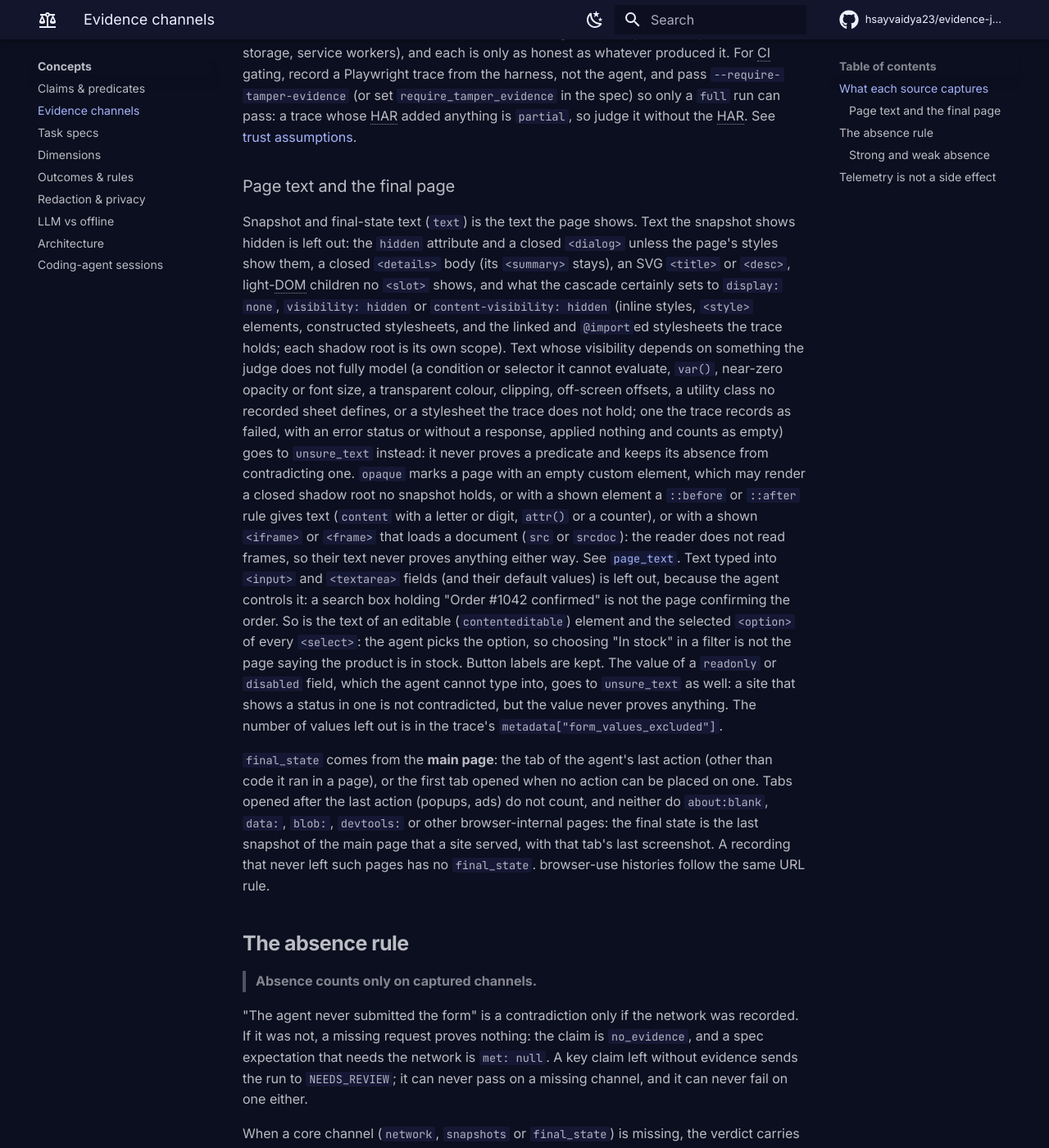
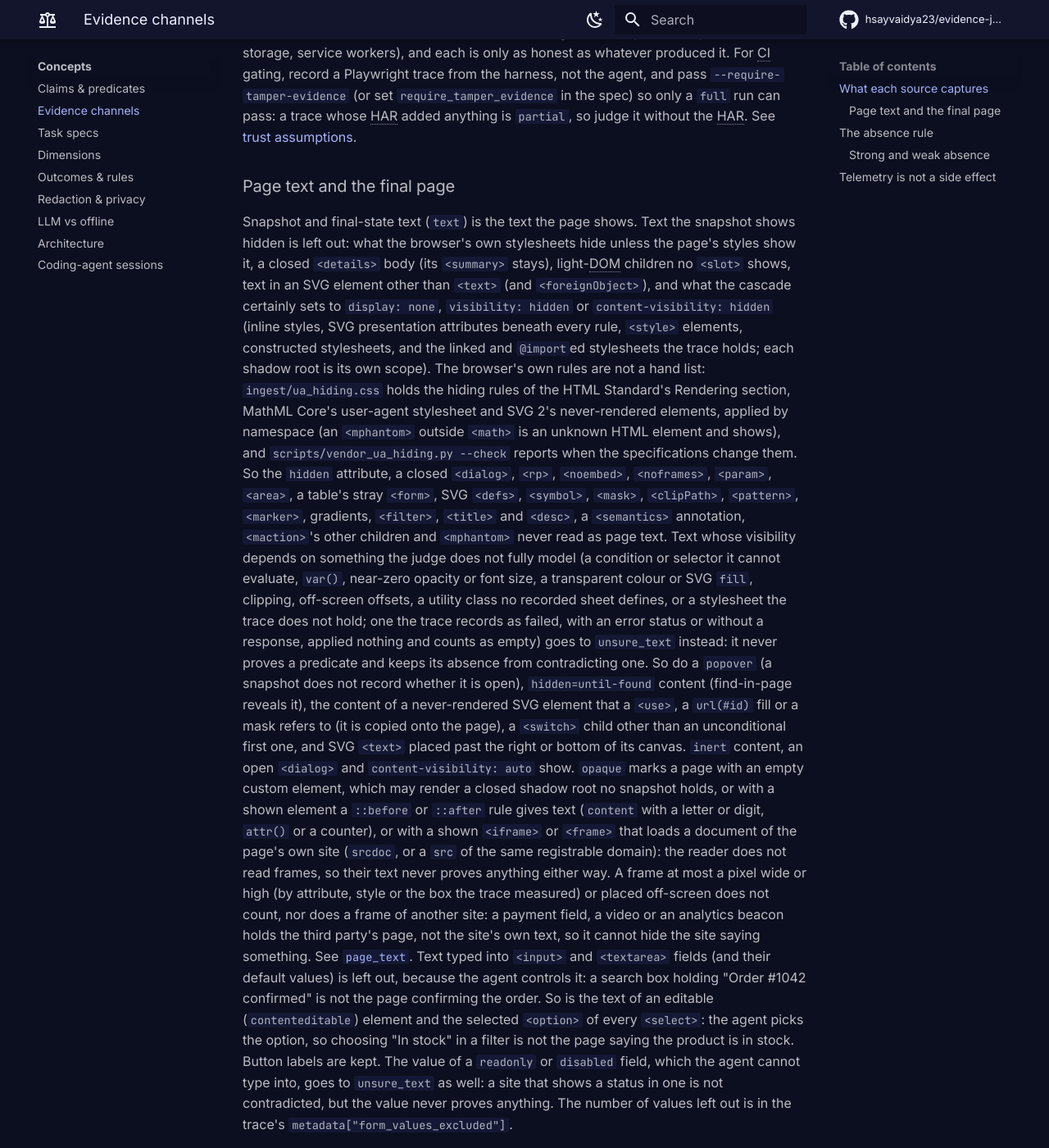
Before and after one commit to hsayvaidya23/evidence-judge, an MkDocs documentation site: the page built from docs/concepts/evidence-channels.md, in a window 1280 px wide and 1400 px high, scrolled down 1908 px. Shown: the whole window at 82% size. Built offline with MkDocs 1.6.1 and Material for MkDocs 9.7.7, drawn with Linux system fonts in a browser that asks for light colours; comment, search, counter and statistics services are not loaded.

Commit message:
fix(ingest): judge recorded frames by their own URLs and measured box

```diff
--- a/docs/concepts/evidence-channels.md
+++ b/docs/concepts/evidence-channels.md
@@ -59,21 +59,39 @@ run can pass: a trace whose HAR added anything is `partial`, so judge it without
 ### Page text and the final page
 
 Snapshot and final-state text (`text`) is the text the page shows. Text the snapshot shows
-hidden is left out: the `hidden` attribute and a closed `<dialog>` unless the page's styles
-show them, a closed `<details>` body (its `<summary>` stays), an SVG `<title>` or `<desc>`,
-light-DOM children no `<slot>` shows, and what the cascade certainly sets to `display: none`,
-`visibility: hidden` or `content-visibility: hidden` (inline styles, `<style>` elements,
-constructed stylesheets, and the linked and `@import`ed stylesheets the trace holds; each shadow
-root is its own scope). Text whose visibility depends on something the judge does not fully
+hidden is left out: what the browser's own stylesheets hide unless the page's styles show it, a
+closed `<details>` body (its `<summary>` stays), light-DOM children no `<slot>` shows, text in an
+SVG element other than `<text>` (and `<foreignObject>`), and what the cascade certainly sets to
+`display: none`, `visibility: hidden` or `content-visibility: hidden` (inline styles, SVG
+presentation attributes beneath every rule, `<style>` elements, constructed stylesheets, and the
+linked and `@import`ed stylesheets the trace holds; each shadow root is its own scope). The
+browser's own rules are not a hand list: `ingest/ua_hiding.css` holds the hiding rules of the
+HTML Standard's Rendering section, MathML Core's user-agent stylesheet and SVG 2's
+never-rendered elements, applied by namespace (an `<mphantom>` outside `<math>` is an unknown
+HTML element and shows), and `scripts/vendor_ua_hiding.py --check` reports when the
+specifications change them. So the `hidden` attribute, a closed `<dialog>`, `<rp>`,
+`<noembed>`, `<noframes>`, `<param>`, `<area>`, a table's stray `<form>`, SVG `<defs>`,
+`<symbol>`, `<mask>`, `<clipPath>`, `<pattern>`, `<marker>`, gradients, `<filter>`, `<title>`
+and `<desc>`, a `<semantics>` annotation, `<maction>`'s other children and `<mphantom>` never
+read as page text. Text whose visibility depends on something the judge does not fully
 model (a condition or selector it cannot evaluate, `var()`, near-zero opacity or font size, a
-transparent colour, clipping, off-screen offsets, a utility class no recorded sheet defines, or
-a stylesheet the trace does not hold; one the trace records as failed, with an error status or
-without a response, applied nothing and counts as empty) goes to `unsure_text` instead: it never proves a
-predicate and keeps its absence from contradicting one. `opaque` marks a page with an empty
-custom element, which may render a closed shadow root no snapshot holds, or with a shown element
-a `::before` or `::after` rule gives text (`content` with a letter or digit, `attr()` or a
-counter), or with a shown `<iframe>` or `<frame>` that loads a document (`src` or `srcdoc`):
-the reader does not read frames, so their text never proves anything either way. See
+transparent colour or SVG `fill`, clipping, off-screen offsets, a utility class no recorded
+sheet defines, or a stylesheet the trace does not hold; one the trace records as failed, with
+an error status or without a response, applied nothing and counts as empty) goes to
+`unsure_text` instead: it never proves a predicate and keeps its absence from contradicting one.
+So do a `popover` (a snapshot does not record whether it is open), `hidden=until-found` content
+(find-in-page reveals it), the content of a never-rendered SVG element that a `<use>`, a
+`url(#id)` fill or a mask refers to (it is copied onto the page), a `<switch>` child other than
+an unconditional first one, and SVG `<text>` placed past the right or bottom of its canvas. `inert`
+content, an open `<dialog>` and `content-visibility: auto` show. `opaque` marks a page with an
+empty custom element, which may render a closed shadow root no snapshot holds, or with a shown
+element a `::before` or `::after` rule gives text (`content` with a letter or digit, `attr()` or
+a counter), or with a shown `<iframe>` or `<frame>` that loads a document of the page's own site
+(`srcdoc`, or a `src` of the same registrable domain): the reader does not read frames, so their
+text never proves anything either way. A frame at most a pixel wide or high (by attribute, style
+or the box the trace measured) or placed off-screen does not count, nor does a frame of another
+site: a payment field, a video or an analytics beacon holds the third party's page, not the
+site's own text, so it cannot hide the site saying something. See
 [`page_text`](../task-specs.md#page_text-the-pages-text-contains-a-phrase).
 Text typed into `<input>` and
 `<textarea>` fields (and their default values) is left out, because the agent controls it: a
```
Also changed, not shown: 3 other files.
